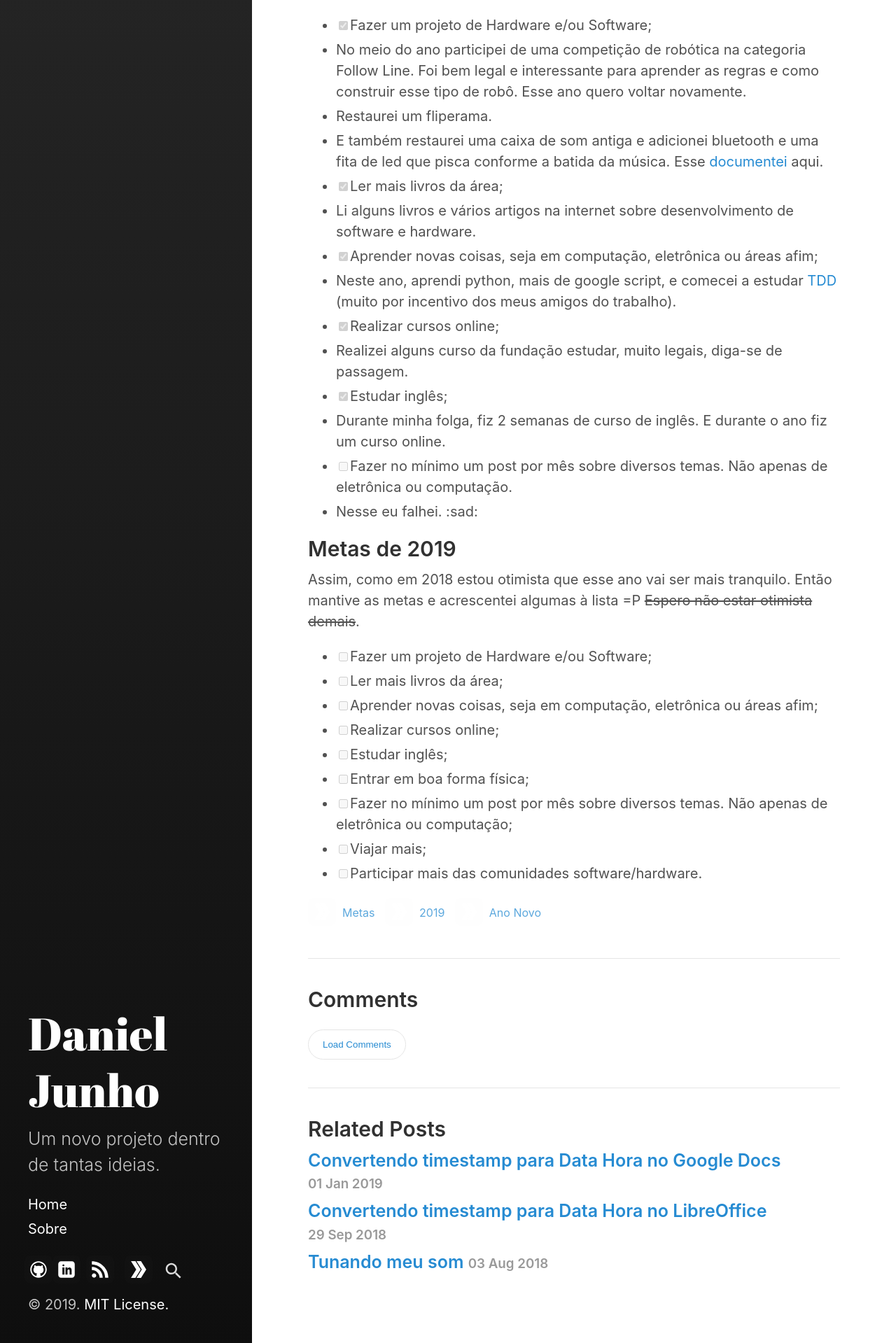
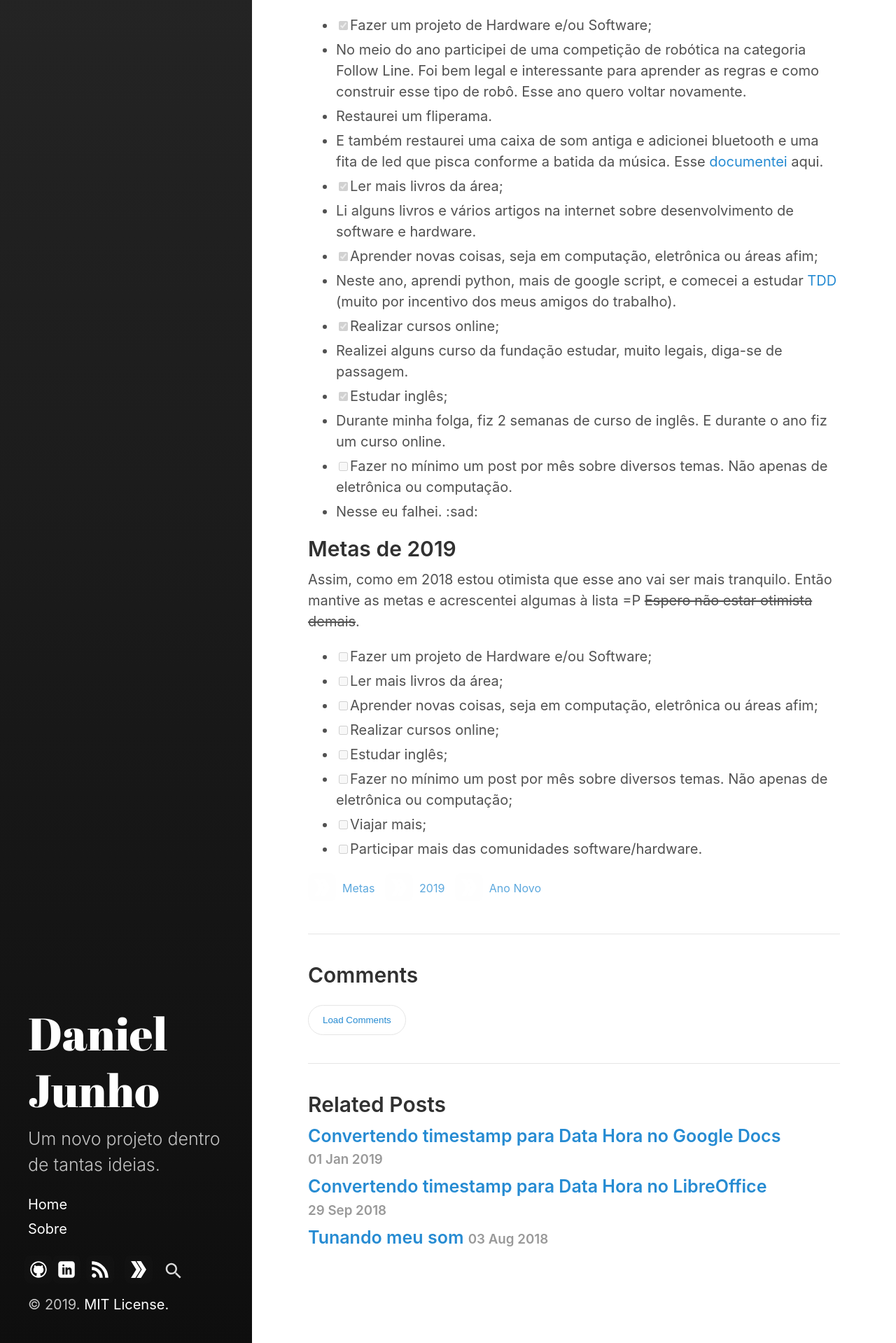
Before and after one commit to djunho/djunho.github.io, a Jekyll site: the page built from _posts/2019-01-24-Metas_2019.md, in a window 1280 px wide. Shown: the part 1249-3168 px from the top of the page at 70% size. Built offline with Jekyll 4.4.1, drawn with Linux system fonts in a browser that asks for light colours.

Commit message:
Não misturar metas pessoais com profissionais

```diff
--- a/_posts/2019-01-24-Metas_2019.md
+++ b/_posts/2019-01-24-Metas_2019.md
@@ -52,7 +52,6 @@ Assim, como em 2018 estou otimista que esse ano vai ser mais tranquilo. Então m
 * [ ] Aprender novas coisas, seja em computação, eletrônica ou áreas afim;
 * [ ] Realizar cursos online;
 * [ ] Estudar inglês;
-* [ ] Entrar em boa forma física;
 * [ ] Fazer no mínimo um post por mês sobre diversos temas. Não apenas de eletrônica ou computação;
 * [ ] Viajar mais;
 * [ ] Participar mais das comunidades software/hardware.
```
